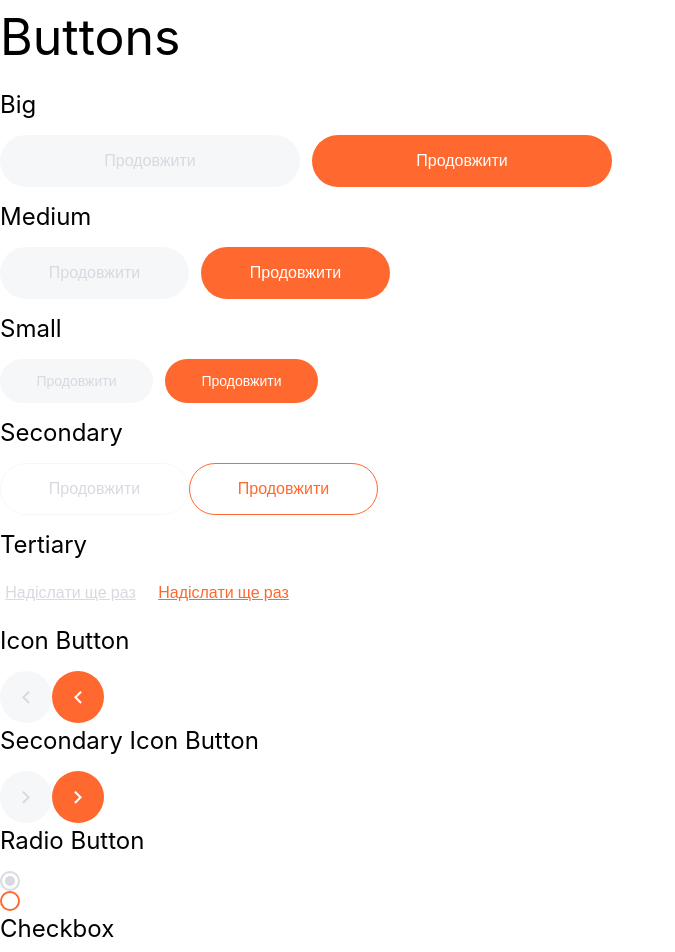
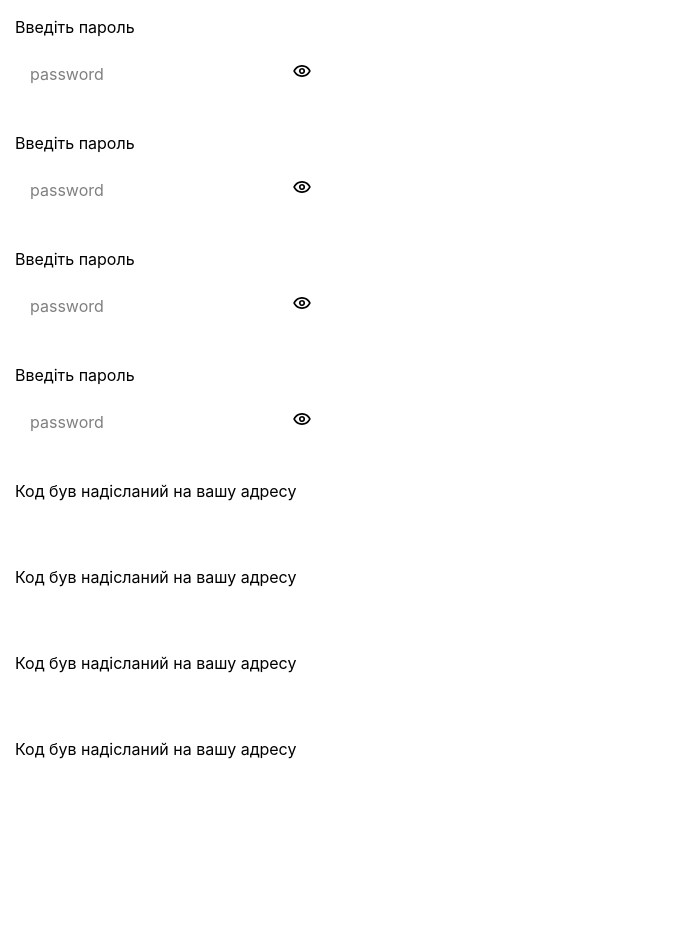
Before and after one commit to UrbanAstronaut88/paw-match, a Vue app in the folder frontend/: page / in a window 1280 px wide. Shown: the top 952 px of the page, without its empty margins (0-675 px from the left). After the commit the page ends 808 px from the top, so only its background shows below. Built offline with nearby package versions, Linux system fonts and the light colour scheme.

Commit message:
added components to ui for test

```diff
--- a/frontend/src/components/Test.vue
+++ b/frontend/src/components/Test.vue
@@ -2,124 +2,60 @@
 import viteLogo from "../assets/vite.svg";
 import heroImg from "../assets/hero.png";
 import vueLogo from "../assets/vue.svg";
-
-import IconArrowLeft from "../assets/icons/icon_arrow-left.svg";
-import IconArrowRight from "../assets/icons/icon_arrow-right.svg";
-import CheckIcon from "../assets/icons/ph_check-bold.svg";
-import IconButton from "./assets/AppIconButton.vue";
-import RadioButton from "./assets/AppRadioButton.vue";
-import CheckBox from "./assets/AppCheckbox.vue";
+import AppPasswordInput from "./assets/AppPasswordInput.vue";
+import AppOtpInput from "./assets/AppOtpInput.vue";
 </script>
 
 <template>
-  <section id="center">
-    <div>
-      <h1 style="font-size: 50px; margin-bottom: 12px">Buttons</h1>
+  <div class="input">
+    <AppPasswordInput label="Введіть пароль" />
+  </div>
 
-      <h2 style="font-size: 24px; margin-bottom: 12px">Big</h2>
+  <div class="input">
+    <AppPasswordInput
+      class="input-success"
+      label="Введіть пароль"
+      disabled=""
+    />
+  </div>
 
-      <button
-        class="btn btn-big btn-primary"
-        disabled="true"
-        style="margin-bottom: 12px"
-      >
-        Продовжити
-      </button>
-      <button class="btn btn-big btn-primary" style="margin-left: 12px">
-        Продовжити
-      </button>
+  <div class="input">
+    <AppPasswordInput class="input-success" label="Введіть пароль" />
+  </div>
 
-      <h2 style="font-size: 24px; margin-bottom: 12px">Medium</h2>
+  <div class="input">
+    <AppPasswordInput class="input-error" label="Введіть пароль" />
+  </div>
 
-      <button
-        class="btn btn-md btn-primary"
-        disabled="true"
-        style="margin-bottom: 12px"
-      >
-        Продовжити
-      </button>
+  <div class="input">
+    <AppOtpInput label="Код був надісланий на вашу адресу" />
+  </div>
 
-      <button class="btn btn-md btn-primary" style="margin-left: 12px">
-        Продовжити
-      </button>
+  <div class="input">
+    <AppOtpInput
+      class="input-success"
+      label="Код був надісланий на вашу адресу"
+      disabled=""
+    />
+  </div>
 
-      <h2 style="font-size: 24px; margin-bottom: 12px">Small</h2>
+  <div class="input">
+    <AppOtpInput
+      class="input-success"
+      label="Код був надісланий на вашу адресу"
+    />
+  </div>
 
-      <button
-        class="btn btn-sm btn-primary"
-        disabled="true"
-        style="margin-bottom: 12px"
-      >
-        Продовжити
-      </button>
+  <div class="input">
+    <AppOtpInput
+      class="input-error"
+      label="Код був надісланий на вашу адресу"
+    />
+  </div>
+</template>
 
-      <button class="btn btn-sm btn-primary" style="margin-left: 12px">
-        Продовжити
-      </button>
-
-      <h2 style="font-size: 24px; margin-bottom: 12px">Secondary</h2>
-
-      <button
-        class="btn btn-md btn-secondary"
-        disabled="true"
-        style="margin-bottom: 12px"
-      >
-        Продовжити
-      </button>
-
-      <button class="btn btn-md btn-secondary" style="margin-bottom: 12px">
-        Продовжити
-      </button>
-
-      <h2 style="font-size: 24px; margin-bottom: 12px">Tertiary</h2>
-
-      <button
-        class="btn btn-tertiary"
-        disabled="true"
-        style="margin-bottom: 12px"
-      >
-        Надіслати ще раз
-      </button>
-
-      <button class="btn btn-tertiary" style="margin-left: 12px">
-        Надіслати ще раз
-      </button>
-
-      <h2 style="font-size: 24px; margin-bottom: 12px">Icon Button</h2>
-
-      <IconButton class="btn-primary" :icon="IconArrowLeft" disabled="" />
-
-      <IconButton class="btn-primary" :icon="IconArrowLeft" />
-
-      <h2 style="font-size: 24px; margin-bottom: 12px">
-        Secondary Icon Button
-      </h2>
-
-      <IconButton class="btn-primary" :icon="IconArrowRight" disabled="" />
-
-      <IconButton class="btn-primary" :icon="IconArrowRight" />
-
-      <h2 style="font-size: 24px; margin-bottom: 12px">Radio Button</h2>
-
-      <RadioButton checked="" disabled="" />
-      <RadioButton />
-
-      <h2 style="font-size: 24px; margin-bottom: 12px">Checkbox</h2>
-
-      <CheckBox :icon="CheckIcon" disabled="" checked="" />
-
-      <CheckBox :icon="CheckIcon" />
-
-      <h2 style="font-size: 24px; margin-bottom: 12px">Checkbox round</h2>
-
-      <CheckBox
-        variant="checkbox-round"
-        :icon="CheckIcon"
-        disabled=""
-        checked=""
-      />
-
-      <CheckBox variant="checkbox-round" :icon="CheckIcon" />
-    </div>
-  </section>
-</template>
+<style>
+.input {
+  padding: 15px;
+}
+</style>
```
